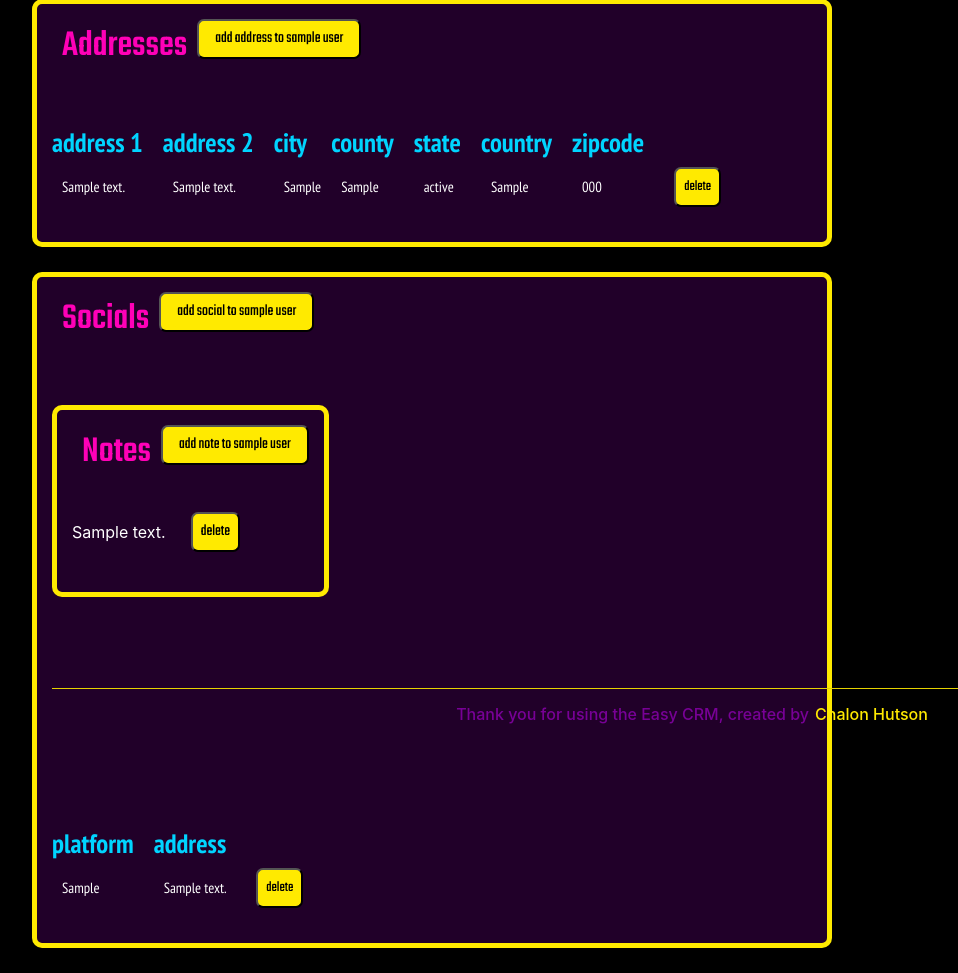
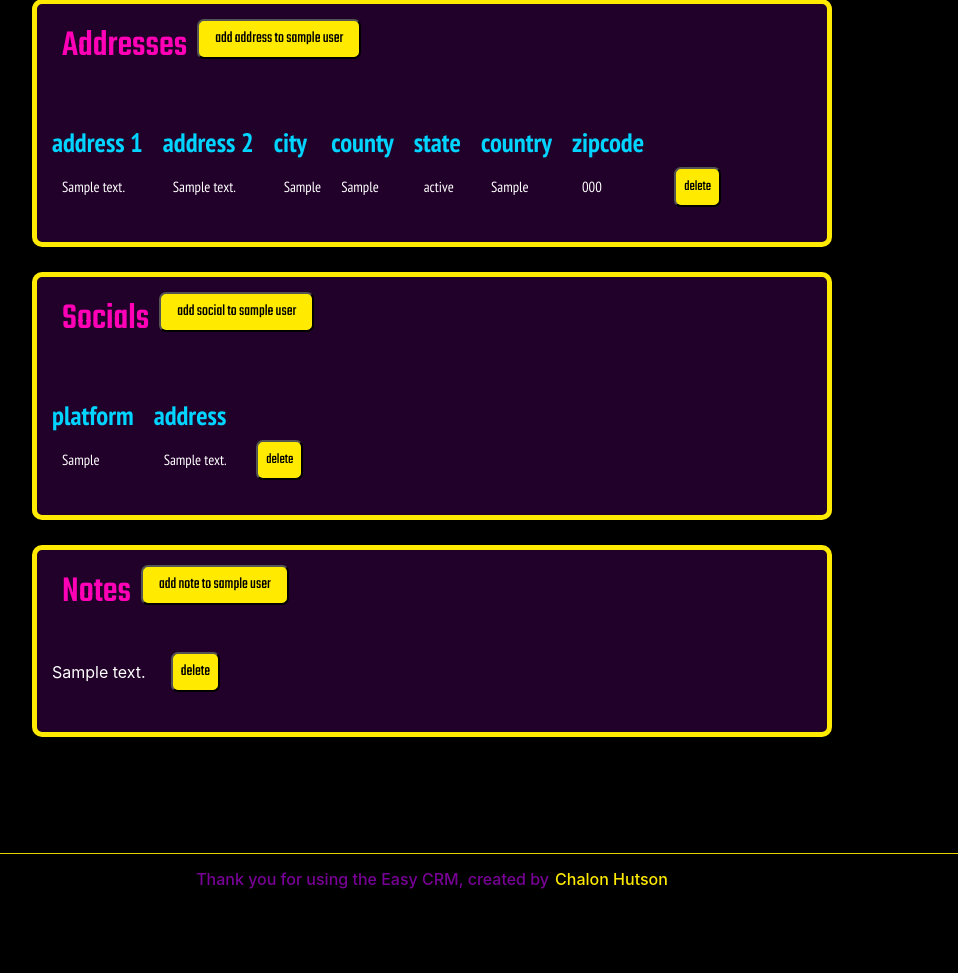
Before and after one commit to chalonhutson/easy_crm, a Flask app: page /individual-contact/1 in a window 1280 px wide; the page is wider, and only the part inside the window is pictured. Shown: the part 1011-1984 px from the top of that part, without its empty margins (208-1166 px from the left). Run offline with Flask 3, Linux system fonts and the light colour scheme; tables that the repository leaves empty hold one stand-in row (values such as "Sample post"); some libraries are stand-ins or nearby versions.

Commit message:
Updated CSS bug and delete links.

```diff
--- a/src/templates/individual-contact.html
+++ b/src/templates/individual-contact.html
@@ -78,7 +78,7 @@
                 data-value="{{phone.phone_number}}">
                 ({{ phone.phone_number[0:3] }}) {{ phone.phone_number[3:6] }}-{{ phone.phone_number[6:10] }}
                 <div class="delete-btn">
-                    <form  action="{{ url_for('delete_phone', phone_id=phone.id) }}" method="POST"><button class="main-button" name="delete_phone" value="{{ phone.id }}">delete</button></form>
+                    <a href="{{ url_for('delete_phone', phone_id=phone.id) }}"><button class="main-button" name="delete_phone" value="{{ phone.id }}">delete</button></a>
             </div>
         </div>
         {% endfor %}
@@ -111,7 +111,7 @@
                 <div class="emails">
                     {{ email.email }}
                 </div>
-                <div class="delete-btn"><form action="{{ url_for('delete_email', email_id=email.id) }}" method="POST"><button class="main-button" name="delete_email" value="{{ email.id }}">delete</button></form></div>
+                <div class="delete-btn"><a href="{{ url_for('delete_email', email_id=email.id) }}"><button class="main-button" name="delete_email" value="{{ email.id }}">delete</button></a></div>
             </div>
             {% endfor %}
     {% else %}
@@ -156,7 +156,7 @@
             <td>{{ address.state }}</td>
             <td>{{ address.country }}</td>
             <td>{{ address.zipcode }}</td>
-            <td><form action="{{ url_for('delete_address', address_id=address.id) }}" method="POST"><button class="main-button" name="delete_address" value='{{ address.id }}'>delete</button></form></td>
+            <td><a href="{{ url_for('delete_address', address_id=address.id) }}"><button class="main-button" name="delete_address" value='{{ address.id }}'>delete</button></a></td>
         </tr>
         {% endfor %}
     </table>
@@ -179,8 +179,8 @@
                 {% endif %}
             </a></button><br>
     </div>
+        <table>
         {% if contact.social_medias|length > 0 %}
-        <table>
             <tr>
                 <th>platform</th>
                 <th>address</th>
@@ -190,8 +190,8 @@
                 <td>{{ social.social_media }}</td>
                 <td>{{ social.social_media_address }}</td>
                 <td>
-                    <form action="{{ url_for('delete_social', social_id=social.id) }}" method="POST"><button
-                            class="main-button" name="delete_social" value='{{ social.id }}'>delete</button></form>
+                    <a href="{{ url_for('delete_social', social_id=social.id) }}"><button
+                            class="main-button" name="delete_social" value='{{ social.id }}'>delete</button></a>
                 </td>
             </tr>
             {% endfor %}
@@ -199,8 +199,8 @@
             no socials
 
 
+            {% endif %}
         </table>
-        {% endif %}
 </div>
 
 
@@ -222,8 +222,8 @@
     <div class="horizontal-section list-all-but-tables">
         {{ note.note }}
 
-        <form action="{{ url_for('delete_note', note_id=note.id) }}" method="POST"><button
-                class="main-button delete-btn" name="delete_note_contact" value="{{ note.id }}">delete</button></form>
+        <a href="{{ url_for('delete_note', note_id=note.id) }}"><button
+                class="main-button delete-btn" name="delete_note_contact" value="{{ note.id }}">delete</button></a>
     </div>
     {% endfor %}
     {% else %}
```
